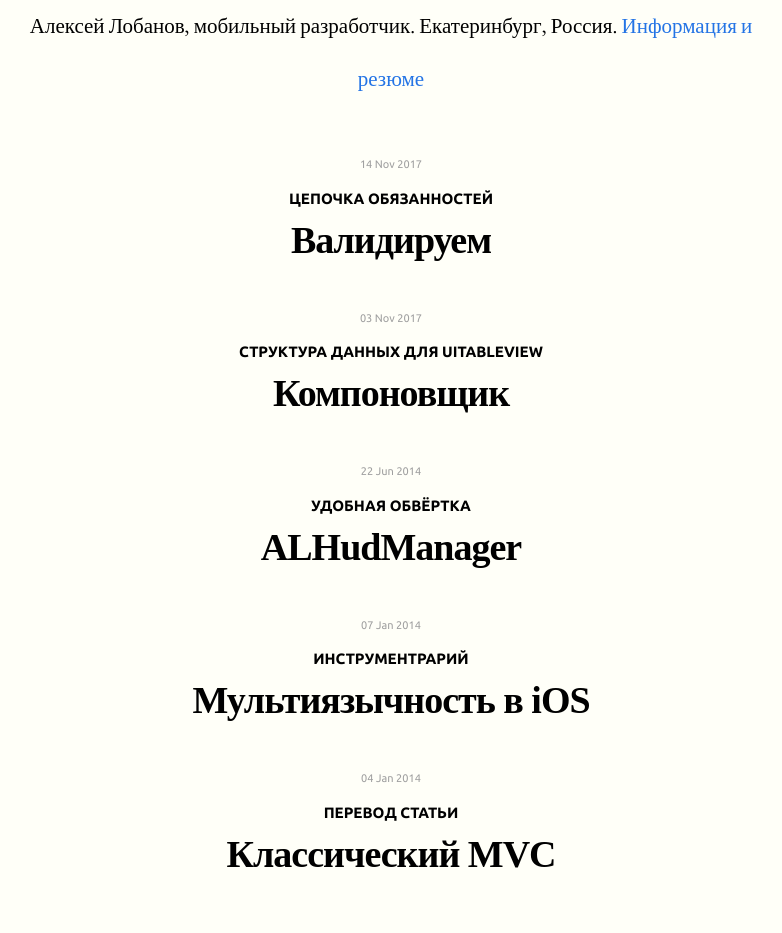
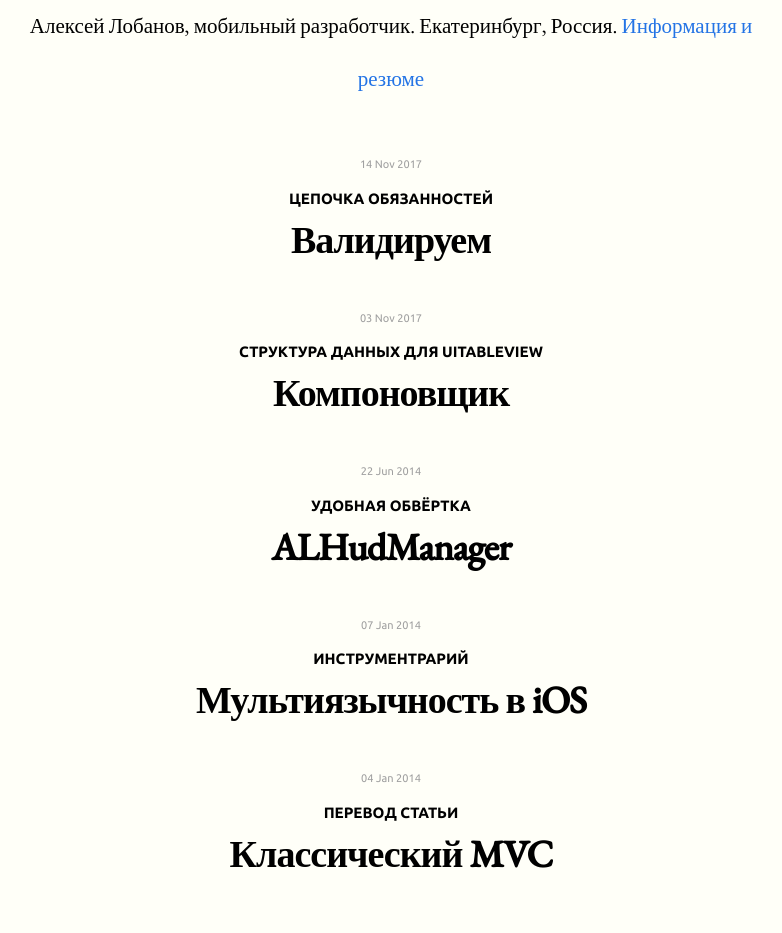
Before and after one commit to alobanov/alobanov.github.io, a Jekyll site: the page built from index.html, in a window 1280 px wide. Shown: the whole page, without its empty margins (249-1031 px from the left). Built offline with Jekyll 4.4.1, drawn with Linux system fonts in a browser that asks for light colours; some web fonts are replaced.

Commit message:
Update main.scss

```diff
--- a/css/main.scss
+++ b/css/main.scss
@@ -4,9 +4,10 @@
 @charset "utf-8";
 
 // Our variables
+// prew font is: Vollkorn SC
 $base-font-family: 'EB Garamond', 'Lucida Grande', 'Open Sans', 'Yeseva One', 'Lucida Sans Unicode','Lucida Sans',Verdana,Tahoma,sans-serif;
 $base-font-body:   'EB Garamond', serif;
-$base-font-title:  'Vollkorn SC', serif;
+$base-font-title:  'EB Garamond', serif;
 $base-font-size:   21px;
 $base-font-weight: 400;
 $small-font-size:  $base-font-size * 0.175;
```
